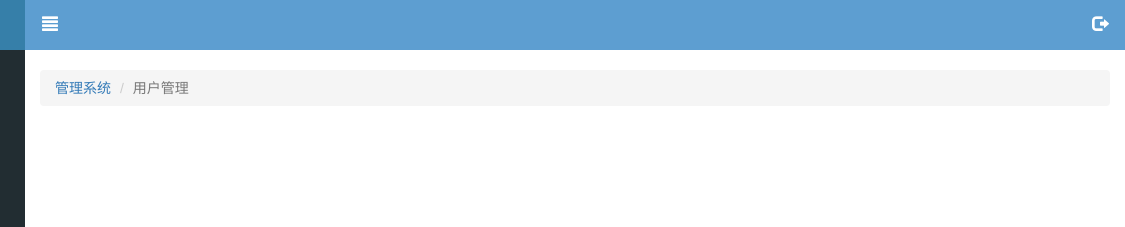
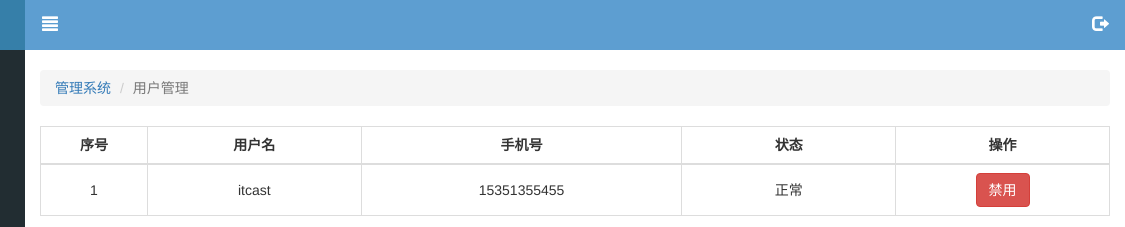
Before and after one commit to hjwhjw008/letao, a website: page public/back/users.html in a window 1280 px wide. Shown: the top 227 px of the page, 155-1280 px from the left. Drawn offline with Linux system fonts and the light colour scheme; no server answers; files whose address does not match are found by name.

Commit message:
用户页表格静态布局完成

```diff
--- a/public/back/css/common.less
+++ b/public/back/css/common.less
@@ -147,5 +147,17 @@ ul {
       width: 48%;
       height: 400px;
     }
+
+    /*users用户页表格样式*/
+    .users-table {
+      text-align: center;
+      th {
+        text-align: center;
+      }
+      thead th,
+      tbody td {
+        vertical-align: middle;
+      }
+    }
   }
 }
--- a/public/back/users.html
+++ b/public/back/users.html
@@ -66,6 +66,26 @@
           <li><a href="index.html"">管理系统</a></li>
           <li class="active">用户管理</li>
         </ol>
+        <table class="table table-bordered users-table">
+          <thead>
+            <tr>
+              <th width="10%">序号</th>
+              <th width="20%">用户名</th>
+              <th width="30%">手机号</th>
+              <th width="20%">状态</th>
+              <th width="20%">操作</th>
+            </tr>
+          </thead>
+          <tbody>
+            <tr>
+              <td>1</td>
+              <td>itcast</td>
+              <td>15351355455</td>
+              <td>正常</td>
+              <td><button class="btn btn-danger">禁用</button></td>
+            </tr>
+          </tbody>
+        </table>
       </div>
     </div>
     <script src="./lib//jquery/jquery.min.js"></script>
```
Also changed, not shown: public/back/css/common.css.
